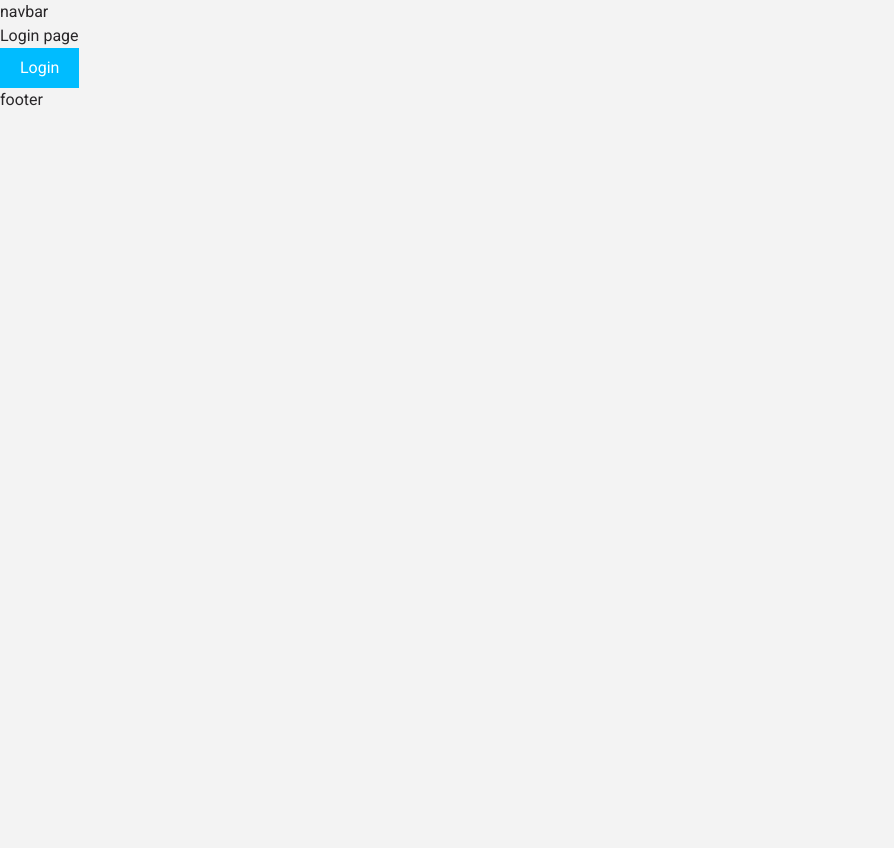
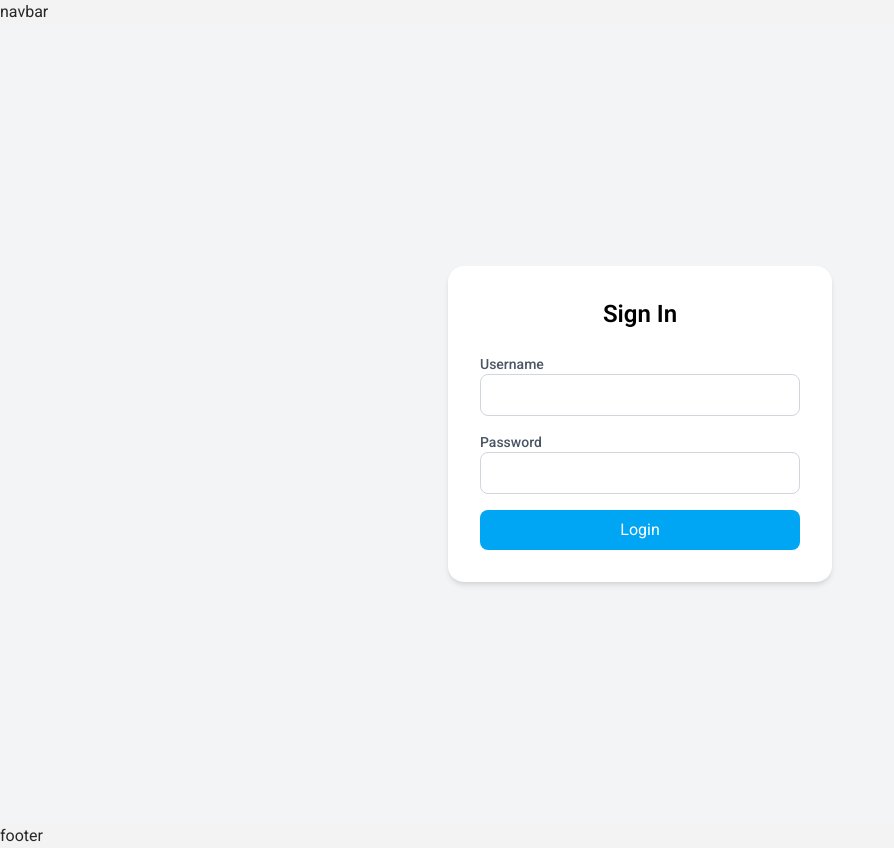
Before and after one commit to mesu-ai/advance-project-setup, a React (Vite) app: page /auth/login in a window 1280 px wide. Shown: the whole page, without its empty margins (0-894 px from the left). Before the commit the page ends 800 px from the top, so only its background shows below. Built offline with nearby package versions, Linux system fonts and the light colour scheme.

Commit message:
setup(middileware): middleware + session

```diff
--- a/src/App.tsx
+++ b/src/App.tsx
@@ -3,14 +3,11 @@
 import { RouterProvider } from 'react-router';
 import './index.css';
 import { router } from './routes';
-import AuthProvider from './providers/AuthProvider';
 
 function App() {
   return (
     <div>
-      <AuthProvider>
-        <RouterProvider router={router} />
-      </AuthProvider>
+      <RouterProvider router={router} />
     </div>
   );
 }
--- a/src/pages/home/index.tsx
+++ b/src/pages/home/index.tsx
@@ -1,10 +1,15 @@
-import { useAuth } from '../../hooks/useAuth';
+const HomePage = () => {
+  // const { user, logout } = useAuth();
+  // console.log({ user });
 
-const HomePage = () => {
-  const { user } = useAuth();
-  console.log({ user });
-
-  return <div>Home Page</div>;
+  return (
+    <div>
+      <p>Home Page</p>
+      {/* <button onClick={() => logout()} type="button" className="cursor-pointer bg-sky-400 text-white px-5 py-2">
+        Logout
+      </button> */}
+    </div>
+  );
 };
 
 export default HomePage;
--- a/src/pages/login/index.tsx
+++ b/src/pages/login/index.tsx
@@ -1,37 +1,158 @@
-import { useAuth } from '../../hooks/useAuth';
-import type { User } from '../../types/types';
+/* eslint-disable react-refresh/only-export-components */
+import {
+  data,
+  redirect,
+  useActionData,
+  useNavigation,
+  useSearchParams,
+  type ActionFunctionArgs,
+} from 'react-router';
+import { commitSession, getSession } from '../../sessions.server';
+import type { FormEvent } from 'react';
 
-const LoginPage = () => {
-  // const navigate = useNavigate();
+export async function loader({ request }: { request: Request }) {
+  const session = await getSession(request.headers.get('Cookie'));
 
-  const { login } = useAuth();
+  if (session.has('user')) {
+    // Redirect to the home page if they are already signed in.
+    return redirect('/');
+  }
 
-  const handleLogin = () => {
-    const userData: User = {
+  return data(
+    { error: session.get('error') },
+    {
+      headers: {
+        'Set-Cookie': await commitSession(session),
+      },
+    }
+  );
+}
+
+export async function action({
+  request,
+}: ActionFunctionArgs): Promise<Response | { error: string }> {
+  if (request.method !== 'POST') {
+    return { error: 'Method not allowed' };
+  }
+
+  try {
+    const formData = await request.formData();
+    const username = formData.get('username')?.toString();
+    const password = formData.get('password')?.toString();
+    const callbackUrl = formData.get('callbackUrl')?.toString() ?? '/';
+
+    // ✅ Validate inputs
+    if (!username || !password) {
+      return { error: 'Username and password are required' };
+    }
+
+    // ✅ Fake authentication (replace with real API call)
+    if (username !== 'admin' || password !== '1234') {
+      return { error: 'Invalid username or password' };
+    }
+
+    console.log('✅ Login successful for user:', username);
+
+    // Create session with user data
+    const session = await getSession(request.headers.get('Cookie'));
+    console.log({ session });
+
+    session.set('user', {
       id: 1,
-      name: 'Momin',
+      name: username,
       role: 'admin',
-      permissions: ['products.read'],
-    };
+      token: {
+        access: 'xlxlxls',
+        refresh: 'lsdldkkd',
+      },
+      permissions: ['products.read', 'products.create'],
+    });
 
-    login(userData);
+    // Store user in sessionStorage for client-side context (optional)
+    // This helps AuthContext work faster on first load
 
-    // localStorage.setItem('token', 'true');
-    // navigate('/');
+    console.log('🔐 Redirecting to:', callbackUrl);
+
+    // Redirect back to callback URL
+    return redirect(callbackUrl, {
+      headers: {
+        'Set-Cookie': await commitSession(session),
+      },
+    });
+  } catch (error) {
+    console.error('❌ Login error:', error);
+    return { error: 'An error occurred during login' };
+  }
+}
+
+export default function LoginPage() {
+  const [searchParams] = useSearchParams();
+  const callbackUrl = decodeURIComponent(searchParams.get('callbackUrl') ?? '/');
+  const actionData = useActionData() as { error?: string };
+  const navigation = useNavigation();
+
+  const handleSubmit = async (e: FormEvent<HTMLFormElement>) => {
+    e.preventDefault();
+    console.log('handle submit button');
+
+    const res = await fetch('http://192.168.30.22:56771/api/Auth/AdminLogin', {
+      method: 'POST',
+      headers: {
+        'Content-Type': 'application/json',
+      },
+      body: JSON.stringify({
+        email: 'operation@saralifestyle.com',
+        password: '5wrd!#24zta@Ra8',
+      }),
+      credentials: 'include',
+    });
+
+    console.log({ res });
   };
 
   return (
-    <div>
-      <h1>Login page</h1>
-      <button
-        onClick={() => handleLogin()}
-        type="button"
-        className="bg-sky-400 text-white px-5 py-2"
-      >
-        Login
-      </button>
+    <div className="min-h-screen flex flex-col items-center justify-center bg-gray-100 p-6">
+      <div className="w-full max-w-sm bg-white rounded-2xl shadow-md p-8 text-black">
+        <h1 className="text-2xl font-semibold text-center mb-6">Sign In</h1>
+
+        {actionData?.error && (
+          <p className="text-sm text-red-500 text-center mb-4">{actionData.error}</p>
+        )}
+
+        <form onSubmit={handleSubmit}>
+          <input type="hidden" name="callbackUrl" value={callbackUrl} />
+
+          <div className="space-y-4">
+            <div>
+              <label className="block text-sm font-medium text-gray-600">Username</label>
+              <input
+                name="username"
+                type="text"
+                required
+                className="w-full border border-gray-300 rounded-lg p-2 focus:outline-none focus:ring-2 focus:ring-sky-400"
+              />
+            </div>
+
+            <div>
+              <label className="block text-sm font-medium text-gray-600">Password</label>
+              <input
+                name="password"
+                type="password"
+                required
+                className="w-full border border-gray-300 rounded-lg p-2 focus:outline-none focus:ring-2 focus:ring-sky-400"
+              />
+            </div>
+
+            <button
+              type="submit"
+              disabled={navigation.state === 'submitting'}
+              className="w-full bg-sky-500 text-white py-2 rounded-lg hover:bg-sky-600 disabled:opacity-50"
+            >
+              {navigation.state === 'submitting' ? 'Signing in...' : 'Login'}
+            </button>
+          </div>
+        </form>
+      </div>
     </div>
   );
-};
-
-export default LoginPage;
+}
--- a/src/pages/products/index.tsx
+++ b/src/pages/products/index.tsx
@@ -1,5 +1,19 @@
+import { useAuth } from '../../hooks/useAuth';
+
 const ProductPage = () => {
-  return <div>Product Page</div>;
+  const { logout } = useAuth();
+  return (
+    <div>
+      <button
+        onClick={() => logout()}
+        type="button"
+        className="cursor-pointer bg-sky-400 text-white px-5 py-2"
+      >
+        Logout
+      </button>{' '}
+      Product Page
+    </div>
+  );
 };
 
 export default ProductPage;
--- a/src/providers/AuthProvider.tsx
+++ b/src/providers/AuthProvider.tsx
@@ -5,7 +5,7 @@ import type { User } from '../types/types';
 const AuthProvider = ({ children }: { children: ReactNode }) => {
   const [user, setUser] = useState<User | null>(null);
 
-  const login = (userData: User) => {
+  const login = async (userData: User) => {
     console.log({ userData });
     setUser(userData);
     localStorage.setItem('user', JSON.stringify(userData));
--- a/src/routes/app.routes.ts
+++ b/src/routes/app.routes.ts
@@ -1,6 +1,7 @@
 //app.routes.ts:
 
 import { lazy, type ComponentType, type LazyExoticComponent, type ReactNode } from 'react';
+import type { ActionFunction, LoaderFunction } from 'react-router';
 const Home = lazy(() => import('../pages/home/index'));
 const Contact = lazy(() => import('../pages/contact/index'));
 const Products = lazy(() => import('../pages/products/index'));
@@ -20,10 +21,12 @@ export interface AppRouteProps {
   layout?: LazyExoticComponent<ComponentType<unknown>> | (() => ReactNode);
   middleware?: [];
   children?: AppRouteProps[];
+  action?: ActionFunction;
+  loader?: LoaderFunction;
 }
 
 export const appRoutes: AppRouteProps[] = [
-  //public route:
+  //public
   {
     path: 'auth',
     children: [
@@ -34,7 +37,6 @@ export const appRoutes: AppRouteProps[] = [
   },
 
   //protected route:
-
   { index: true, Component: Home },
   { path: 'contact', Component: Contact },
 
--- /dev/null
+++ b/src/sessions.server.ts
@@ -0,0 +1,34 @@
+import { createCookieSessionStorage } from 'react-router';
+
+// type SessionData = {
+//   userId: string;
+// };
+
+// type SessionFlashData = {
+//   error: string;
+// };
+// <SessionData, SessionFlashData>
+const cookieSessionStorage = createCookieSessionStorage({
+  // a Cookie from `createCookie` or the CookieOptions to create one
+  // cookie: {
+  //   name: '__session',
+  //   domain: 'reactrouter.com',
+  //   httpOnly: true,
+  //   maxAge: 60,
+  //   path: '/',
+  //   sameSite: 'lax',
+  //   secrets: ['s3cret1'],
+  //   secure: true,
+  // },
+
+  cookie: {
+    name: '__session',
+    secure: import.meta.env.MODE === 'production' ? true : false,
+    sameSite: 'lax',
+    path: '/',
+    secrets: ['super-secret-key'],
+    maxAge: 60 * 60 * 24 * 7, // 7 days
+  },
+});
+
+export const { getSession, commitSession, destroySession } = cookieSessionStorage;
--- a/src/types/types.ts
+++ b/src/types/types.ts
@@ -2,5 +2,6 @@ export interface User {
   id: number;
   name: string;
   role: 'admin' | 'vendor' | 'support';
+  token: { access: string; refresh: string };
   permissions: string[]; // e.g., ['products.read', 'users.create']
 }
--- /dev/null
+++ b/src/utils/isEmpty.ts
@@ -0,0 +1,4 @@
+export const isEmpty = (obj = {}): boolean => {
+  if (!obj || typeof obj !== 'object') return true;
+  return Object.keys(obj).length === 0;
+};
```
Also changed, not shown: src/middleware/auth.middleware.ts (+47 -15 lines).
